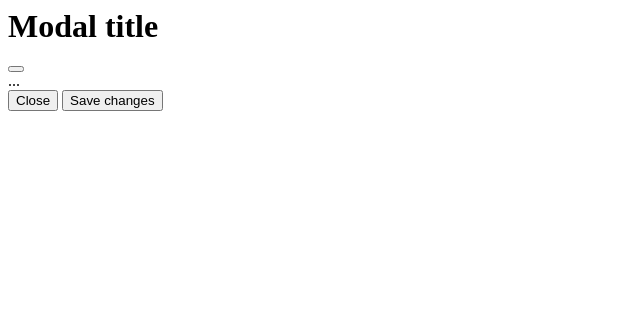
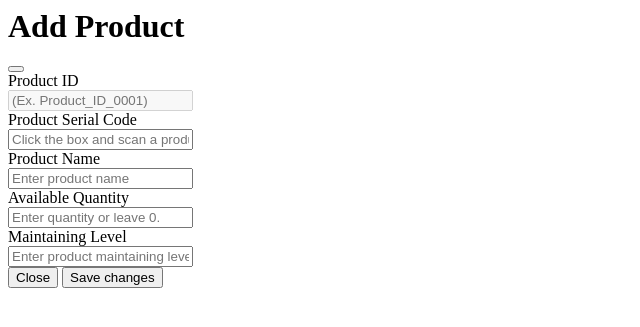
Before and after one commit to CodeAkyra/Barcode-Scanner-for-Inkote, a PHP site: page /add-product.php in a window 1280 px wide. Shown: the top 327 px of the page, without its empty margins (0-640 px from the left). Run offline with PHP 8.4, Linux system fonts and the light colour scheme.

Commit message:
add product modal fixed, pero di pa gumagana POST method/backend niya

```diff
--- a/add-product.php
+++ b/add-product.php
@@ -1,17 +1,58 @@
+<?php
+include 'conn.php';
+?>
+
 <!-- Modal -->
 <div class="modal fade" id="exampleModal" tabindex="-1" aria-labelledby="exampleModalLabel" aria-hidden="true">
     <div class="modal-dialog">
         <div class="modal-content">
             <div class="modal-header">
-                <h1 class="modal-title fs-5" id="exampleModalLabel">Modal title</h1>
+                <h1 class="modal-title fs-5" id="exampleModalLabel">Add Product</h1>
                 <button type="button" class="btn-close" data-bs-dismiss="modal" aria-label="Close"></button>
             </div>
             <div class="modal-body">
-                ...
-            </div>
-            <div class="modal-footer">
-                <button type="button" class="btn btn-secondary" data-bs-dismiss="modal">Close</button>
-                <button type="button" class="btn btn-primary">Save changes</button>
+                <form action="" method="POST">
+
+                    <!-- Product ID naka auto increment -->
+                    <div class="col-auto">
+                        <label class="col-form-label fw-bold">Product ID</label>
+                    </div>
+                    <div class="col-auto">
+                        <input type="text" class="form-control" name="productID" placeholder="(Ex. Product_ID_0001)" disabled>
+                    </div>
+                    <!-- Product Serial Code -->
+                    <div class="col-auto">
+                        <label class="col-form-label fw-bold">Product Serial Code</label>
+                    </div>
+                    <div class="col-auto">
+                        <input type="text" class="form-control" name="serial_code" placeholder="Click the box and scan a product to auto-fill the code" required>
+                    </div>
+                    <!-- Product Name -->
+                    <div class="col-auto">
+                        <label class="col-form-label fw-bold">Product Name</label>
+                    </div>
+                    <div class="col-auto">
+                        <input type="text" class="form-control" name="productName" placeholder="Enter product name">
+                    </div>
+                    <!-- Product Available Quantity kung meron na exisiting, if wala leave it "0" lang -->
+                    <div class="col-auto">
+                        <label class="col-form-label fw-bold">Available Quantity</label>
+                    </div>
+                    <div class="col-auto">
+                        <input type="text" class="form-control" name="availableQuantity" placeholder="Enter quantity or leave 0." min="0">
+                    </div>
+                    <!-- Product Maintaining Level -->
+                    <div class="col-auto">
+                        <label class="col-form-label fw-bold">Maintaining Level</label>
+                    </div>
+                    <div class="col-auto">
+                        <input type="text" class="form-control" name="maintainingLevel" placeholder="Enter product maintaining level">
+                    </div>
+                    <div class="modal-footer">
+                        <button type="button" class="btn btn-secondary" data-bs-dismiss="modal">Close</button>
+                        <button type="submit" class="btn btn-primary">Save changes</button>
+                    </div>
+                </form>
             </div>
         </div>
     </div>
--- /dev/null
+++ b/conn.php
@@ -0,0 +1,11 @@
+<?php
+$servername = "localhost";
+$username = "root";
+$password = "";
+$dbname = "inkote";
+
+$conn = mysqli_connect($servername, $username, $password, $dbname);
+
+if (!$conn) {
+    die("Connection failed: " . mysqli_connect_error());
+}
```
Also changed, not shown: index.php (+21 -25 lines).
